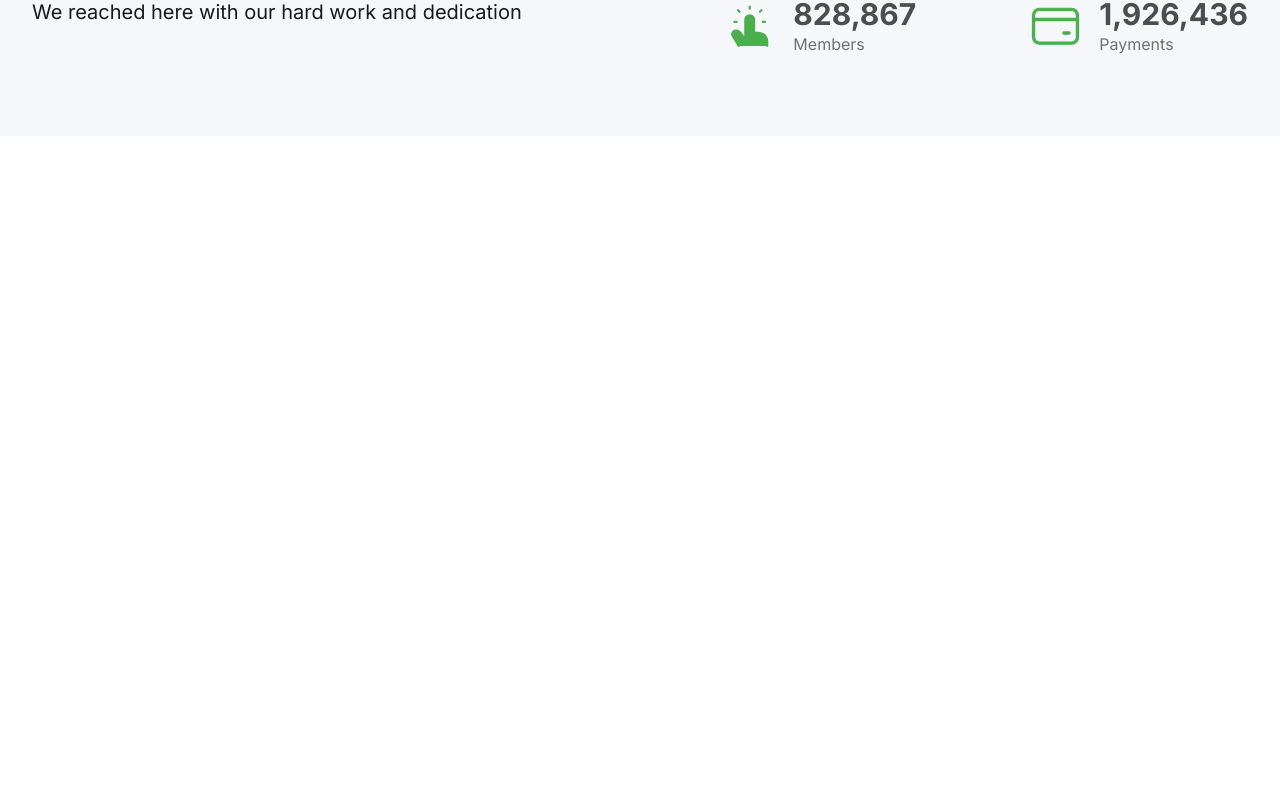
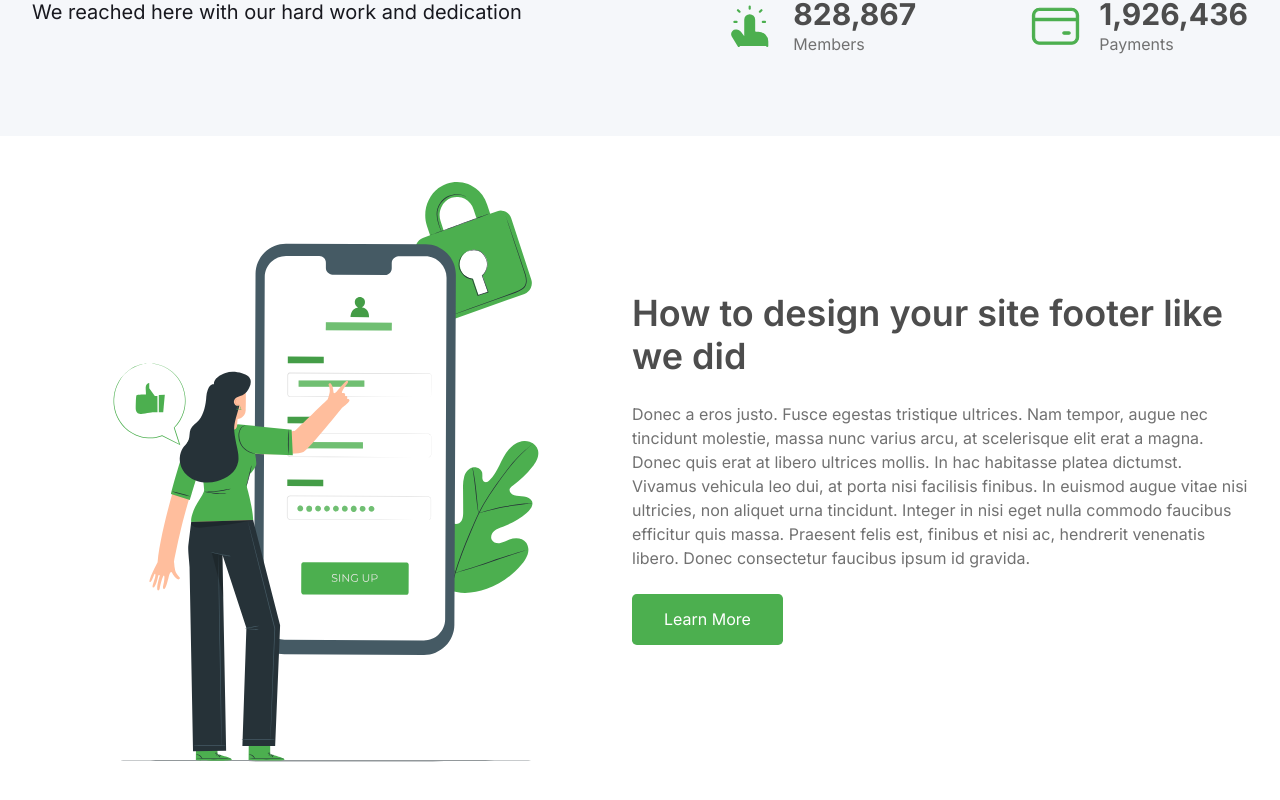
Before and after one commit to Otavin23/nextcent, a React (Vite) app: page / in a window 1280 px wide. Shown: the part 2606-3406 px from the top of the page. Before the commit the page ends 2742 px from the top, so only its background shows below. Built offline with nearby package versions, Linux system fonts and the light colour scheme.

Commit message:
:lipstick: style: section on how to design your website footer like we did

```diff
--- a/src/App.tsx
+++ b/src/App.tsx
@@ -358,6 +358,30 @@ const App = () => {
           </Box>
         </Container>
       </Flex>
+      <Flex justify="center" py="2rem">
+        <Container variant="mainLine" display="Flex" alignItems="center">
+          <Image src="../assets/pana.svg" alt="" w="600px" h="600px" />
+          <Box>
+            <Heading fontWeight="600" maxW="600px" color="#4D4D4D">
+              How to design your site footer like we did{" "}
+            </Heading>
+            <Text color="#717171" my="1.5rem">
+              Donec a eros justo. Fusce egestas tristique ultrices. Nam tempor,
+              augue nec tincidunt molestie, massa nunc varius arcu, at
+              scelerisque elit erat a magna. Donec quis erat at libero ultrices
+              mollis. In hac habitasse platea dictumst. Vivamus vehicula leo
+              dui, at porta nisi facilisis finibus. In euismod augue vitae nisi
+              ultricies, non aliquet urna tincidunt. Integer in nisi eget nulla
+              commodo faucibus efficitur quis massa. Praesent felis est, finibus
+              et nisi ac, hendrerit venenatis libero. Donec consectetur faucibus
+              ipsum id gravida.
+            </Text>
+            <Button variant="noOutline" size="normal">
+              Learn More
+            </Button>
+          </Box>
+        </Container>
+      </Flex>
     </ChakraBaseProvider>
   );
 };
```
Also changed, not shown: public/assets/pana.png (deleted), public/assets/pana.svg (added).
